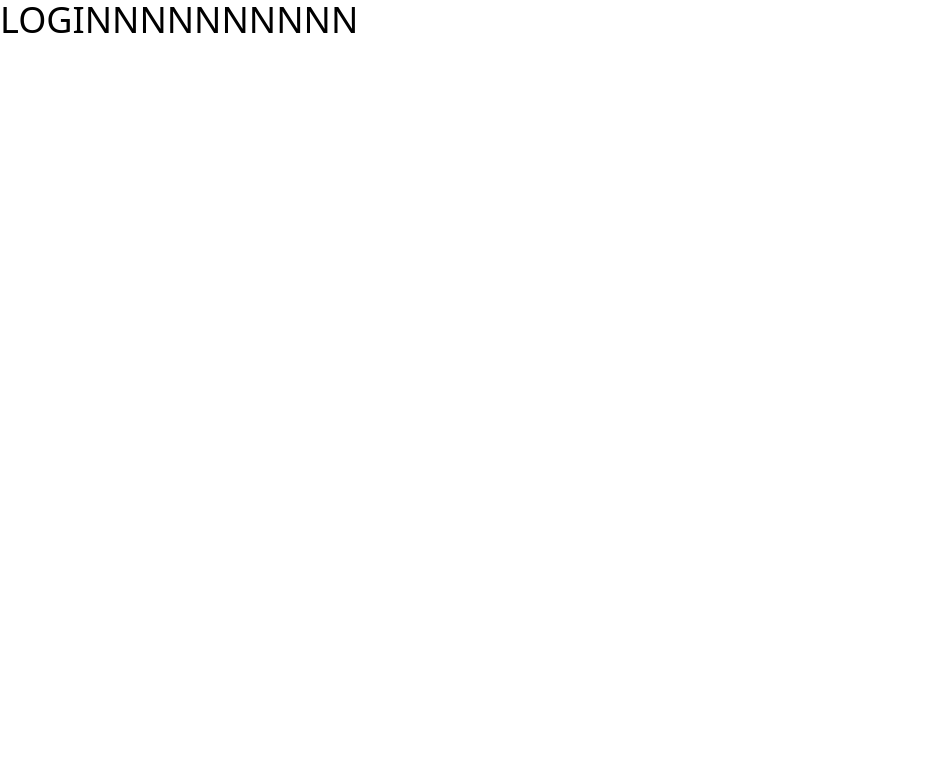
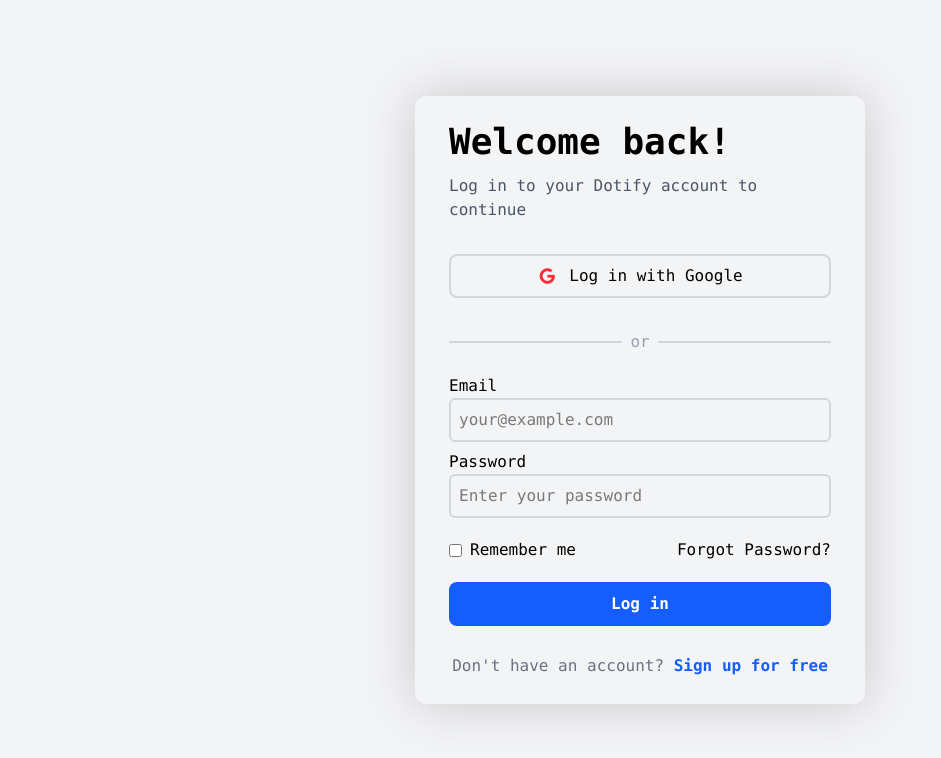
Before and after one commit to kindaMid72/Dotify, a React (Vite) app: page / in a window 1280 px wide. Both pictures are taken after a click on the button "Log in". Shown: the top 758 px of the page, without its empty margins (0-941 px from the left). Built offline with nearby package versions, Linux system fonts and the light colour scheme.

Commit message:
add some login page, but not yet the logic

```diff
--- a/src/Landing_Page/navbar.jsx
+++ b/src/Landing_Page/navbar.jsx
@@ -7,16 +7,16 @@ export default () => {
     return (
         <>
             <nav>
-                <ol className="flex justify-start gap-15 w-full items-center [&_*]:font-mono py-3 pl-7 border-b-2 border-black ">
-                    <li className="flex items-center" onClick={() => navigate('/')}>{/* this is main page */}
+                <ol className="flex justify-start gap-15 w-full items-center [&_*]:font-mono py-3 pl-7 border-b-2 border-black">
+                    <li className="flex items-center cursor-pointer" onClick={() => navigate('/')}>{/* this is main page */}
                         <img src="../src/assets/Logo_Only.png" alt="logo" className="w-9"></img>
                         <h1 className="font-mono font-extrabold pl-3 !text-[2.1em]">Dotify</h1>
                     </li>
-                    <li onClick={()=> navigate('/whyUs')} className="text-[1.3em] font-bold">Why Us?</li>
-                    <li onClick={()=> navigate('/features')} className="text-[1.3em] font-bold">Features</li>
-                    <li onClick={()=> navigate('/faq')} className="text-[1.3em] font-bold">Faq</li>
-                    <li onClick={()=> navigate('/login')} className="text-[1.2em] font-bold flex-1 text-end pr-7"> {/* to login pages */}
-                        <button className="border-3 border-gray-300 px-3 rounded-2xl">Log in</button>
+                    <li onClick={()=> navigate('/whyUs')} className="text-[1.3em] font-bold cursor-pointer">Why Us?</li>
+                    <li onClick={()=> navigate('/features')} className="text-[1.3em] font-bold cursor-pointer">Features</li>
+                    <li onClick={()=> navigate('/faq')} className="text-[1.3em] font-bold cursor-pointer">Faq</li>
+                    <li onClick={()=> navigate('/login')} className="text-[1.2em] font-bold flex-1 text-end pr-7 "> {/* to login pages */}
+                        <button className="border-3 border-gray-300 px-3 rounded-2xl cursor-pointer">Log in</button>
                     </li>
                 </ol>
             </nav>
--- a/src/Login_Page/Main_Login.jsx
+++ b/src/Login_Page/Main_Login.jsx
@@ -1,9 +1,52 @@
+import { Link } from "react-router-dom";
+
 export default () => {
-    return (<>
+    return (
+        <div className="flex items-center justify-center min-h-screen bg-gray-100">
+            <div className="flex flex-col justify-center items-center w-[450px] border-2 border-transparent rounded-xl py-6 px-8 font-mono [box-shadow:0px_0px_50px_#c7c7c7]">
+                <div> {/* welcome back section */}
+                    <h1 className="text-4xl font-extrabold">Welcome back!</h1>
+                    <p className="text-gray-600 mt-3">Log in to your Dotify account to continue</p>
+                </div>
 
-    <h1 className="text-4xl">LOGINNNNNNNNNN</h1>
+                {/* google login section */}
+                <div className="flex justify-center items-center border-2 border-gray-300 rounded-lg py-2 w-full mt-8 hover:bg-stone-200 cursor-pointer transition-color duration-75 ease-in-out">
+                    <i className="fa-brands fa-google text-red-500 mr-3"></i>
+                    <button className=""> Log in with Google</button>
+                </div>
 
+                {/* or break line */}
+                <div className="flex justify-center items-center mt-8 w-full">
+                    <div className="h-0 w-5 border-y-1 border-gray-300 flex-1"></div>
+                    <p className="px-2 text-gray-400">or</p>
+                    <div className="h-0 w-5 border-y-1 border-gray-300 flex-1"></div>
+                </div>
 
+                {/* email login section */}
+                <div className="w-full flex flex-col mt-5">
+                    <p>Email</p>
+                    <input type='text' placeholder="your@example.com" className="w-full border-2 border-gray-300 p-2 rounded-md mb-2"></input>
+                    <p>Password</p>
+                    <input type='password' placeholder="Enter your password" className="w-full border-gray-300 border-2 p-2 rounded-md"></input>
 
-    </>)
+                    <div className="flex justify-between items-center mt-5"> {/* forgot password section */}
+                        <div className="flex justify-start items-center">
+                            <input type='checkbox' className="mr-2"></input>
+                            <p>Remember me</p>
+                        </div>
+                        <button className="hover:underline">Forgot Password?</button>
+                    </div>
+
+                    {/* login button */}
+                    <button className="w-full border-2 border-transparent bg-blue-600 rounded-lg py-2 mt-5 text-white font-[800]">Log in</button>
+                </div>
+
+                {/* sign up section */}
+                <div>
+                    <p className="text-center mt-7 text-gray-500">Don't have an account? <Link to="#" className="text-blue-600 hover:underline font-extrabold">Sign up for free</Link></p>
+                </div>
+
+            </div>
+        </div>
+    );
 }
```
Also changed, not shown: src/App.jsx (+4 -6 lines).
